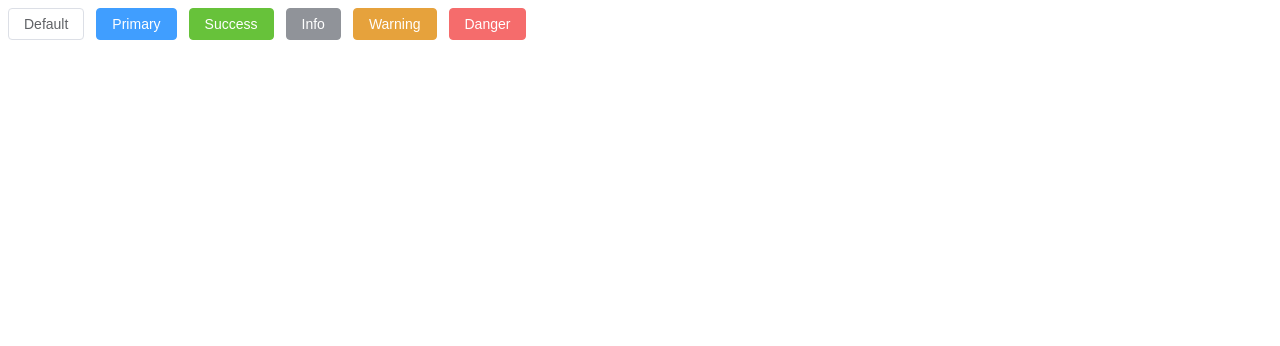
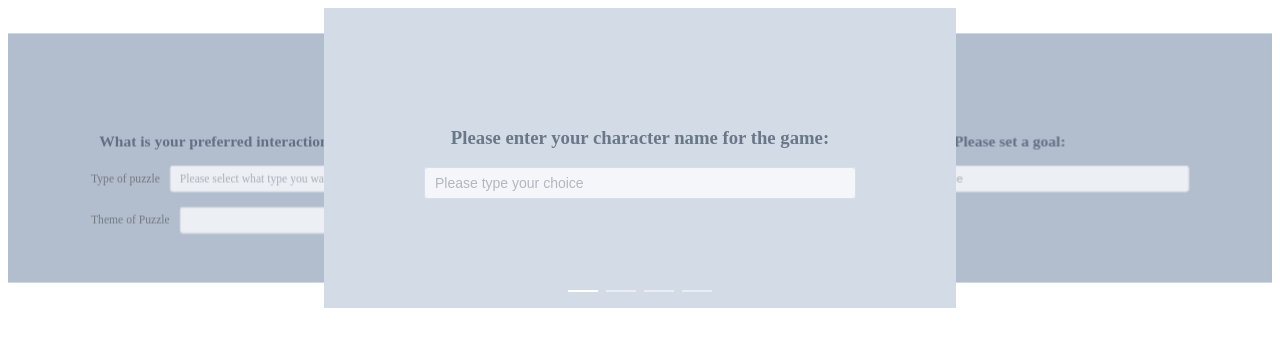
Before and after one commit to dennnnnnnnnis/Google-Gemini-App, a Vue app in the folder google-gemini-ui/: page / in a window 1280 px wide. Shown: the top 346 px of the page. Built offline with nearby package versions, Linux system fonts and the light colour scheme.

Commit message:
add carousel to the main setup page

```diff
--- a/google-gemini-ui/src/App.vue
+++ b/google-gemini-ui/src/App.vue
@@ -1,9 +1,10 @@
 <script setup>
-import GameTest from "@/views/game/GameTest.vue"
+import CharacterName from "@/views/game/CharacterName.vue"
 </script>
 
 <template>
-    <GameTest/>
+  <!-- <SetLanguage/> -->
+  <CharacterName/>
 </template>
 
 <style scoped>
--- /dev/null
+++ b/google-gemini-ui/src/views/game/CharacterName.vue
@@ -0,0 +1,85 @@
+
+<template>
+  <div>
+    <el-carousel type="card" height="300px" :autoplay="false">
+      <el-carousel-item v-for="(item, index) in questions" :key="index">
+        <div class="carousel-card">
+          <h3>{{ item.question }}</h3>
+          <el-input v-model="item.answer" placeholder="Please type your choice"></el-input>
+        </div>
+      </el-carousel-item>
+      <el-carousel-item>
+        <div class="carousel-card">
+          <h3>Please select your preferred difficulty level</h3>
+          <el-radio-group v-model="selectedDifficulty">
+            <el-radio label="easy">Easy: 20mins</el-radio>
+            <el-radio label="moderate">Moderate: 15 mins</el-radio>
+            <el-radio label="hard">Hard: 10 mins</el-radio>
+          </el-radio-group>
+        </div>
+      </el-carousel-item>
+      <!-- form -->
+      <el-carousel-item>
+        <div class="carousel-card">
+          <h3>What is your preferred interaction during the game</h3>
+          <el-form>
+            <!-- 这个要想一想 -->
+            <el-form-item label="Type of puzzle">
+              <el-select v-model="type" placeholder="Please select what type you want to choose">
+                <el-option label="Puzzle"/>
+                <el-option label="Multiple choice question" />
+              </el-select>
+            </el-form-item>
+            <el-form-item label="Theme of Puzzle">
+              <el-input v-model="age"></el-input>
+            </el-form-item>
+          </el-form>
+        </div>
+      </el-carousel-item>
+    </el-carousel>
+  </div>
+</template>
+
+<script>
+import { defineComponent, ref } from 'vue';
+
+export default defineComponent({
+  name: 'MyCarousel',
+  setup() {
+    const selectedDifficulty = ref('');
+    const handleDifficultyChange = (value) => {
+      console.log('Selected difficulty:', value);
+    };
+
+    const questions = ref([
+      { question: 'Please enter your character name for the game:', answer: '' },
+      { question: 'Please set a goal:', answer: '' },
+      // Add more questions here
+    ]);
+    const type = ref('');
+    return {
+      questions,
+      selectedDifficulty,
+      handleDifficultyChange,
+      type,
+    };
+
+  },
+});
+</script>
+
+<style scoped>
+.carousel-card {
+  color: #475669;
+  padding: 100px;
+  text-align: center;
+  opacity: 0.75;
+}
+.el-carousel__item:nth-child(2n) {
+  background-color: #99a9bf;
+}
+
+.el-carousel__item:nth-child(2n + 1) {
+  background-color: #d3dce6;
+}
+</style>
```
Also changed, not shown: google-gemini-ui/src/views/game/SetLanguage.vue (added, +42 -0 lines).
